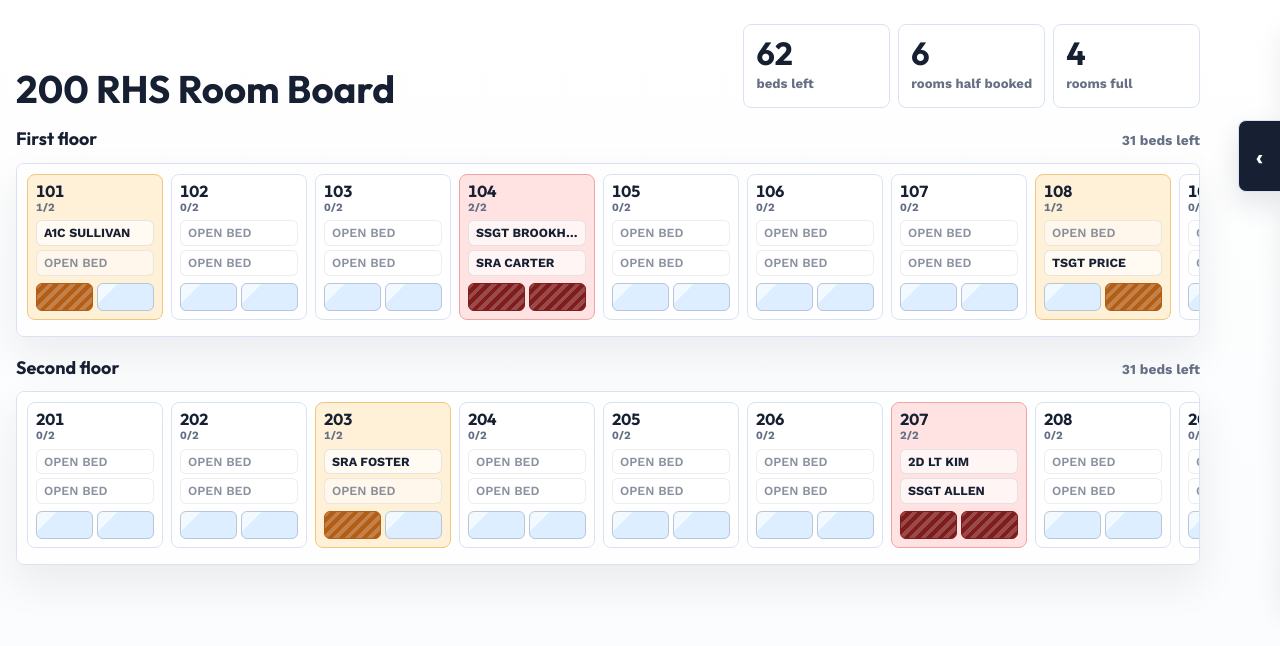
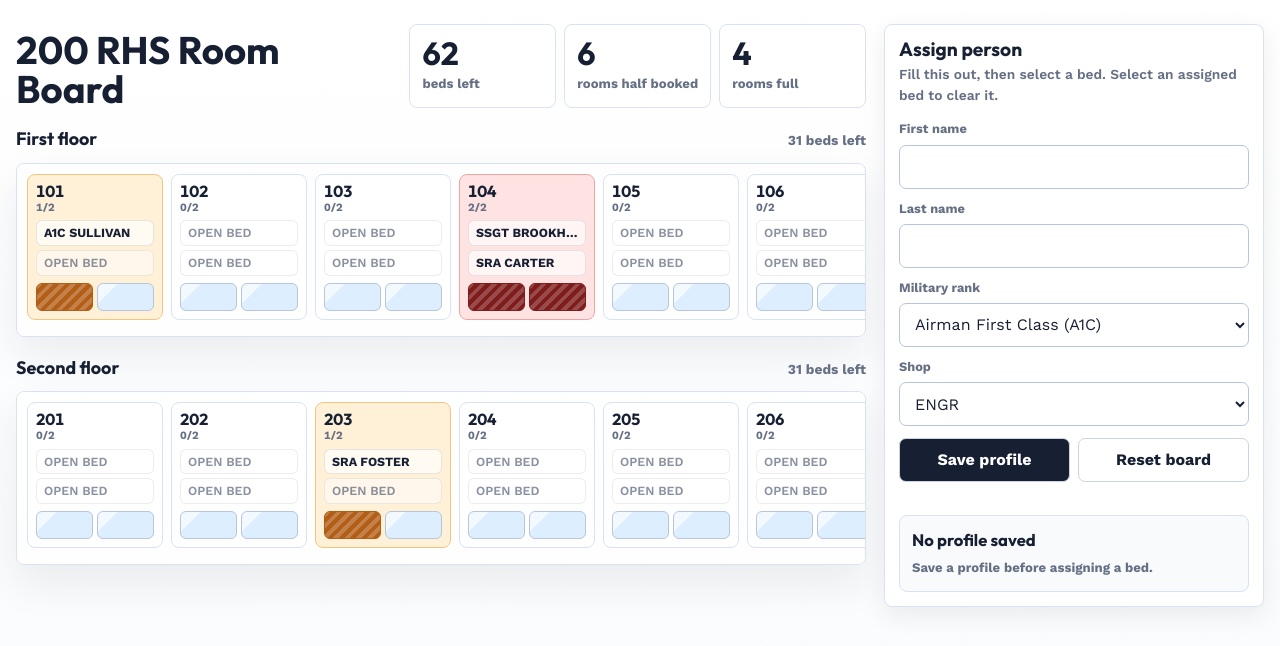
Before and after one commit to 0sps/sull1van.com, a Jekyll site: the page 200rhs/index.html, which Jekyll copies as it is, in a window 1280 px wide. Shown: the top 646 px of the page. Built offline with Jekyll 4.4.1, drawn with Linux system fonts in a browser that asks for light colours.

Commit message:
Update index.html

```diff
--- a/200rhs/index.html
+++ b/200rhs/index.html
@@ -70,7 +70,14 @@
     .page {
       width: min(1600px, calc(100% - 32px));
       margin: 0 auto;
-      padding: calc(24px + env(safe-area-inset-top)) 64px calc(40px + env(safe-area-inset-bottom)) 0;
+      padding: calc(24px + env(safe-area-inset-top)) 0 calc(40px + env(safe-area-inset-bottom));
+    }
+
+    .workspace {
+      display: grid;
+      grid-template-columns: minmax(0, 1fr) 380px;
+      gap: 18px;
+      align-items: start;
     }
 
     .board-header {
@@ -280,31 +287,28 @@
     }
 
     .sidebar {
-      position: fixed;
-      z-index: 20;
+      position: sticky;
       top: calc(24px + env(safe-area-inset-top));
-      right: 16px;
-      width: min(380px, calc(100vw - 64px));
-      max-height: calc(100dvh - 48px - env(safe-area-inset-top) - env(safe-area-inset-bottom));
-      overflow-y: auto;
+      width: 100%;
       padding: 14px;
       border: 1px solid var(--line);
       border-radius: var(--radius);
-      background: rgba(255, 255, 255, 0.88);
+      background: #ffffff;
       box-shadow: var(--shadow);
       transition: transform 220ms ease, box-shadow 220ms ease;
     }
 
     body.drawer-closed .sidebar {
-      transform: translateX(calc(100% + 16px));
+      transform: none;
       box-shadow: 0 8px 24px rgba(20, 34, 57, 0.08);
     }
 
     .drawer-toggle {
-      position: fixed;
+      display: none;
+      position: absolute;
+      top: 112px;
+      left: -42px;
       z-index: 30;
-      top: calc(120px + env(safe-area-inset-top));
-      right: 0;
       width: 42px;
       min-height: 72px;
       border: 1px solid var(--line);
@@ -436,6 +440,32 @@
     }
 
     @media (max-width: 1220px) {
+      .page {
+        padding-right: 52px;
+      }
+
+      .workspace {
+        display: block;
+      }
+
+      .sidebar {
+        position: fixed;
+        z-index: 20;
+        top: calc(24px + env(safe-area-inset-top));
+        right: 10px;
+        width: min(380px, calc(100vw - 58px));
+        max-height: calc(100dvh - 48px - env(safe-area-inset-top) - env(safe-area-inset-bottom));
+        overflow-y: auto;
+      }
+
+      body.drawer-closed .sidebar {
+        transform: translateX(calc(100% + 10px));
+      }
+
+      .drawer-toggle {
+        display: block;
+      }
+
       .field-grid {
         grid-template-columns: repeat(2, minmax(0, 1fr));
       }
@@ -480,7 +510,7 @@
       }
 
       .drawer-toggle {
-        top: calc(96px + env(safe-area-inset-top));
+        top: 82px;
       }
     }
 
@@ -510,6 +540,7 @@
 </head>
 <body class="drawer-closed">
   <main class="page">
+    <div class="workspace">
     <section class="board" aria-label="Room board">
       <header class="board-header">
         <div>
@@ -552,8 +583,8 @@
       </section>
     </section>
 
-      <button class="drawer-toggle" type="button" id="drawerToggle" aria-label="Open assignment drawer" aria-expanded="false">&lsaquo;</button>
       <aside class="sidebar" id="assignmentDrawer" aria-label="Person assignment panel">
+        <button class="drawer-toggle" type="button" id="drawerToggle" aria-label="Open assignment drawer" aria-expanded="false">&lsaquo;</button>
         <h2>Assign person</h2>
         <p>Fill this out, then select a bed. Select an assigned bed to clear it.</p>
         <form id="personForm">
@@ -590,6 +621,7 @@
           <span id="selectedMeta">Save a profile before assigning a bed.</span>
         </div>
       </aside>
+    </div>
   </main>
 
   <script>
```
